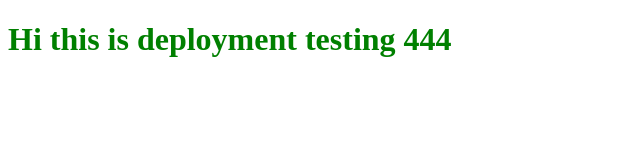
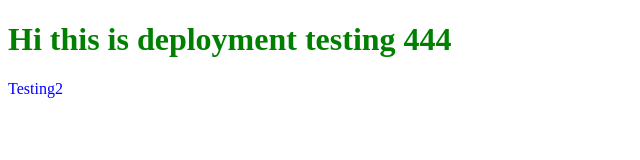
Before and after one commit to Abm32/codeonam_fullstack, a plain HTML site: page index.html in a window 1280 px wide. Shown: the full height of the page, 0-640 px from the left. Drawn offline with Linux system fonts and the light colour scheme.

Commit message:
testing2

```diff
--- a/abhimanyu.css
+++ b/abhimanyu.css
@@ -1,3 +1,7 @@
 h1{
     color: green;
 }
+
+p{
+    color: blue;
+}
--- a/index.html
+++ b/index.html
@@ -8,5 +8,6 @@
 </head>
 <body>
     <h1>Hi this is deployment testing 444</h1>
+    <p>Testing2</p>
 </body>
 </html>
```
